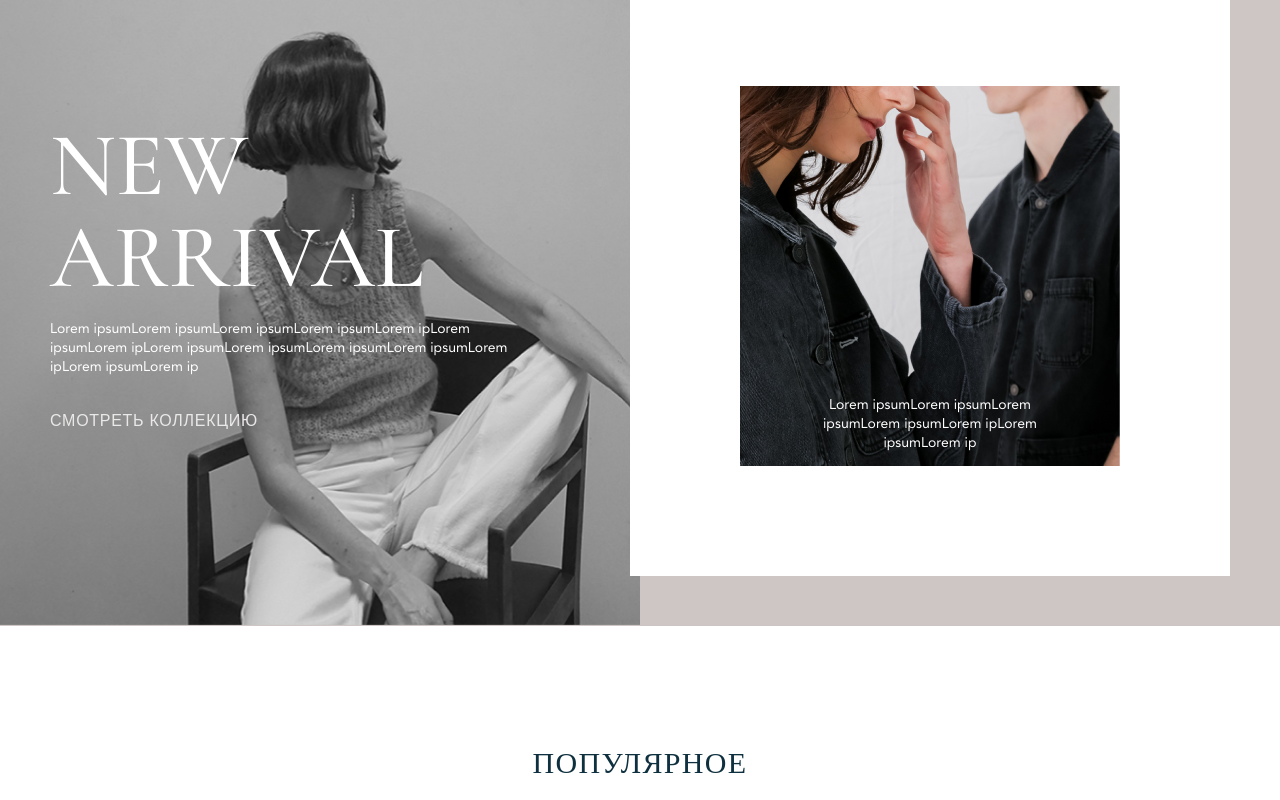
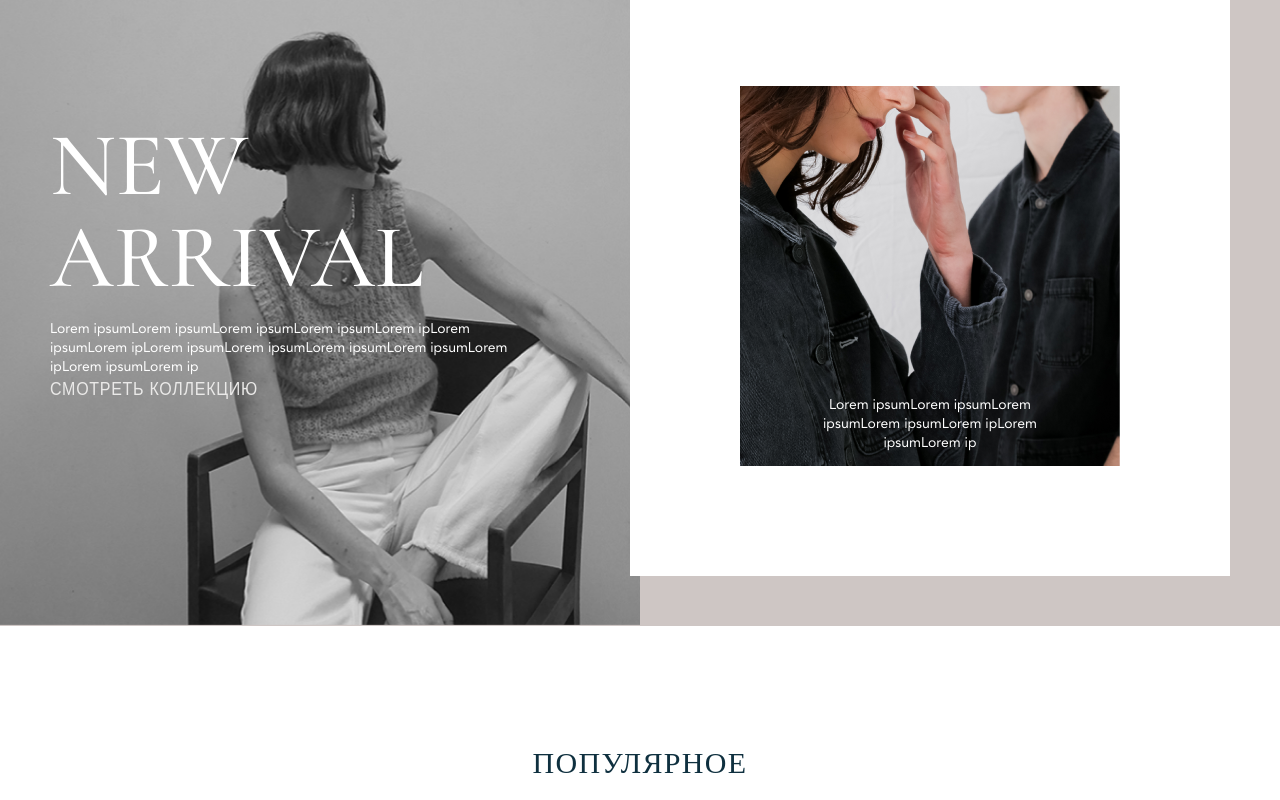
Before and after one commit to Lazizbek010/Allegria-eCommeranse-shop, a Vue app: page / in a window 1280 px wide. Shown: the part 840-1640 px from the top of the page. Built offline with nearby package versions, Linux system fonts and the light colour scheme.

Commit message:
AOS & ANIIMATE 1-part

```diff
--- a/package.json
+++ b/package.json
@@ -8,6 +8,8 @@
     "preview": "vite preview"
   },
   "dependencies": {
+    "animate.css": "^4.1.1",
+    "aos": "^2.3.4",
     "pinia": "^2.0.30",
     "swiper": "^9.0.5",
     "vue": "^3.2.45",
--- a/src/assets/scss/base.scss
+++ b/src/assets/scss/base.scss
@@ -48,6 +48,7 @@
         }
 
         a {
+            display: inline-block;
             letter-spacing: 0.045em;
             color: var(--tomato-color);
         }
@@ -75,6 +76,7 @@
             }
 
             a {
+                display: inline-block;
                 color: var(--light-color1);
             }
         }
@@ -161,6 +163,7 @@
             }
 
             a {
+                display: inline-block;
                 letter-spacing: 0.045em;
                 color: var(--light-color1);
             }
--- a/src/assets/scss/cart-page.scss
+++ b/src/assets/scss/cart-page.scss
@@ -135,6 +135,10 @@
                 }
                 .order-btn{
                     min-width: 250px;
+                    margin-bottom: 30px;
+                    @include media(560px){
+                        min-width: 280px;
+                    }
                 }
             }
             &__card{
--- a/src/assets/scss/commonquestion.scss
+++ b/src/assets/scss/commonquestion.scss
@@ -51,6 +51,7 @@
                         display: block;
                         padding: 15px 0;
                         border-top: 1px solid var(--light-color1);
+                        border-bottom: 1px solid var(--light-color1);
                         font-family: 'Avenir', sans-serif;
                         @include font(14,24,800);
                         position: relative;
--- a/src/assets/scss/global.scss
+++ b/src/assets/scss/global.scss
@@ -19,7 +19,7 @@
 }
 /* Handle */
 ::-webkit-scrollbar-thumb {
-    background: var(--primary-dark);
+    background: var(--tomato-color);
     border-radius: 25px;
 }
 /* Handle on hover */
@@ -47,6 +47,30 @@
     background: var(--tomato-color);
     color: var(--white-color);
 }
+.links-page{
+    position: relative;
+    cursor: pointer;
+    &::after{
+        content: '';
+        width: 100%;
+        height: 3px;
+        border-radius: 80px;
+        position: absolute;
+        background: var(--tomato-color);
+        transform: scaleX(0);
+        transform-origin: center;
+        transition: transform .3s linear;
+        left: 0;
+        bottom: -4px;
+    }
+    &:hover{
+        &::after{
+            transform: scaleX(1);
+            transform-origin: center;
+        }
+    }
+}
+
 .container {
     max-width: 1440px;
     margin: 0 auto;
@@ -80,6 +104,7 @@
     font-family: 'Avenir', sans-serif;
     text-transform: uppercase;
     @include font(15, 22, 500);
+    border-radius: 6px;
 }
 .hidden{
     display: none;
--- a/src/components/NavComponent.vue
+++ b/src/components/NavComponent.vue
@@ -3,9 +3,9 @@
         <!-- NAVBAR -->
         <div class="nav">
             <div class="container">
-                <div class="logo">
+                <router-link :to="{name: 'home'}" class="logo links-page">
                     <img src="@/assets/images/logo.svg" alt="logo">
-                </div>
+                </router-link>
                 <div class="nav-right">
                     <nav-menu-component class="hidden"></nav-menu-component>
                     <div class="nav-icons">
--- a/src/components/NavMenuComponent.vue
+++ b/src/components/NavMenuComponent.vue
@@ -2,8 +2,8 @@
     <div class="nav-right__com">
         <div class="nav-right__menu">
             <ul>
-                <li><a class="active nav-text-font" href="#">Женщины</a></li>
-                <li><a class="nav-text-font" href="#">Мужчины</a></li>
+                <li><a class="active nav-text-font links-page" href="#">Женщины</a></li>
+                <li><a class="nav-text-font links-page" href="#">Мужчины</a></li>
             </ul>
             <div class="search">
                 <span class="nav-text-font">поиск</span>
--- a/src/views/HomeView.vue
+++ b/src/views/HomeView.vue
@@ -8,18 +8,18 @@
         :pagination="{ clickable: true }"
         :centeredSlides="true"
         :autoplay='{
-            "delay": 3500,
+            "delay": 4000,
             "disableOnInteraction": false
             }'
         >
             <swiper-slide class="hero__slide hero__one">
                 <div class="container">
-                    <div class="hero__one__info hero-info">
+                    <div class="hero__one__info hero-info animate__animated animate__zoomInDown animate__slow">
                         <h1 class="cormorant-500">
                             <span>бренд</span>
                             american vintage
                         </h1>
-                        <router-link :to="{ name: 'products' }" class="nav-text-font">Смотреть коллекцию</router-link>
+                        <router-link :to="{ name: 'products' }" class="nav-text-font links-page animate__animated animate__bounce animate__delay-2s">Смотреть коллекцию</router-link>
                     </div>
                 </div>
             </swiper-slide>
@@ -30,7 +30,7 @@
                             <span>бренд</span>
                             george gina <br>lucy
                         </h1>
-                        <router-link :to="{ name: 'products' }" class="nav-text-font">Смотреть коллекцию</router-link>
+                        <router-link :to="{ name: 'products' }" class="nav-text-font links-page">Смотреть коллекцию</router-link>
                     </div>
                 </div>
             </swiper-slide>
@@ -41,7 +41,7 @@
                             <span>бренд</span>
                             DEHA
                         </h1>
-                        <router-link :to="{ name: 'products' }" class="nav-text-font">Смотреть коллекцию</router-link>
+                        <router-link :to="{ name: 'products' }" class="nav-text-font links-page">Смотреть коллекцию</router-link>
                     </div>
                 </div>
             </swiper-slide>
@@ -52,7 +52,7 @@
                             <span>бренд</span>
                             birkenstock
                         </h1>
-                        <router-link :to="{ name: 'products' }" class="nav-text-font">Смотреть коллекцию</router-link>
+                        <router-link :to="{ name: 'products' }" class="nav-text-font links-page">Смотреть коллекцию</router-link>
                     </div>
                 </div>
             </swiper-slide>
@@ -67,13 +67,13 @@
             <section class="bg-collection">
                 <div class="collection">
                     <div class="container">
-                        <div class="collection__info">
+                        <div class="collection__info" data-aos="zoom-in" data-aos-duration="1000">
                             <h1>new arrival</h1>
                             <p class="description-text">Lorem ipsumLorem ipsumLorem ipsumLorem ipsumLorem ipLorem
                                 ipsumLorem ipLorem ipsumLorem ipsumLorem ipsumLorem ipsumLorem ipLorem ipsumLorem ip</p>
-                            <a class="nav-text-font" href="#">Смотреть коллекцию</a>
+                            <a class="nav-text-font links-page animate__animated animate__bounce animate__infinite animate__slower animate__delay-5s" href="#">Смотреть коллекцию</a>
                         </div>
-                        <div class="collection__img">
+                        <div class="collection__img" data-aos="zoom-in-left" data-aos-duration="1000">
                             <img src="@/assets/images/collection-img.png" alt="">
                             <p class="collection__img__abso collection__text">
                                 Lorem ipsumLorem ipsumLorem ipsumLorem ipsumLorem ipLorem ipsumLorem ip
@@ -84,7 +84,7 @@
             </section>
             <section class="famous">
                 <h1 class="famous__title">Популярное</h1>
-                <div class="famous__container">
+                <div class="famous__container" data-aos="fade-up" data-aos-duration="1500">
                     <swiper
                     class="famous__container__card"
                     :modules="modules2"
@@ -118,7 +118,7 @@
                     </svg>
                 </div>
                 <div class="about__container">
-                    <div class="about__container__info">
+                    <div class="about__container__info" data-aos="fade-up-right" data-aos-duration="1500">
                         <h1><span>О</span>нас</h1>
                         <p class="description-text">Lorem ipsumLorem ipsumLorem ipsumLorem ipsumLorem ipLorem
                             ipsumLoreLorem ipsumLorem
@@ -126,7 +126,7 @@
                             ipsumLorem ipsumLorem ipsumLorem ipsumipLorem ipsumLoremLorem ipsumLorem ipsumLorem
                             ipsumLorem ipsumLorem ipLorem ipsumLorem ipsumLorem ipsumLorem </p>
                     </div>
-                    <div class="about__container__img">
+                    <div class="about__container__img animate__animated animate__delay-5s animate__zoomIn">
                         <img src="@/assets/images/about-img.png" alt="about-img">
                     </div>
                 </div>
@@ -144,6 +144,9 @@ import 'swiper/css';
 import 'swiper/css/navigation';
 import 'swiper/css/pagination';
 import 'swiper/css/scrollbar';
+import AOS from "aos";
+
+
 const modules1 = [Autoplay, Pagination, Scrollbar, A11y];
 const modules2 = [Navigation, Pagination, Scrollbar, A11y];
 
@@ -164,8 +167,13 @@ const media = {
         spaceBetween: 45
     }
 }
+
+
+
+onMounted(() => {
+    AOS.init();
+})
 </script>
-
 <style lang="scss">
 // Hero Swiper
 .swiper{
--- a/src/views/pages/ProductsView.vue
+++ b/src/views/pages/ProductsView.vue
@@ -1,9 +1,9 @@
 <template>
     <div class="products container">
         <ul class="products__list about-us__hero__list">
-            <li><router-link :to="{ name: 'home' }">Главная</router-link></li>
-            <li><a href="#">Женщины</a></li>
-            <li><a href="#">Одежда</a></li>
+            <li><router-link class="links-page" :to="{ name: 'home' }">Главная</router-link></li>
+            <li><a class="links-page" href="#">Женщины</a></li>
+            <li><a class="links-page" href="#">Одежда</a></li>
             <li><a class="active" href="#">Кофты и пиджаки</a></li>
         </ul>
         <div class="products__container">
```
Also changed, not shown: src/components/FooterComponent.vue (+4 -4 lines), src/main.js (+6 -4 lines), src/views/pages/AboutProductView.vue (+6 -6 lines), 1 other file (tests, documents, lock files or other folders).
